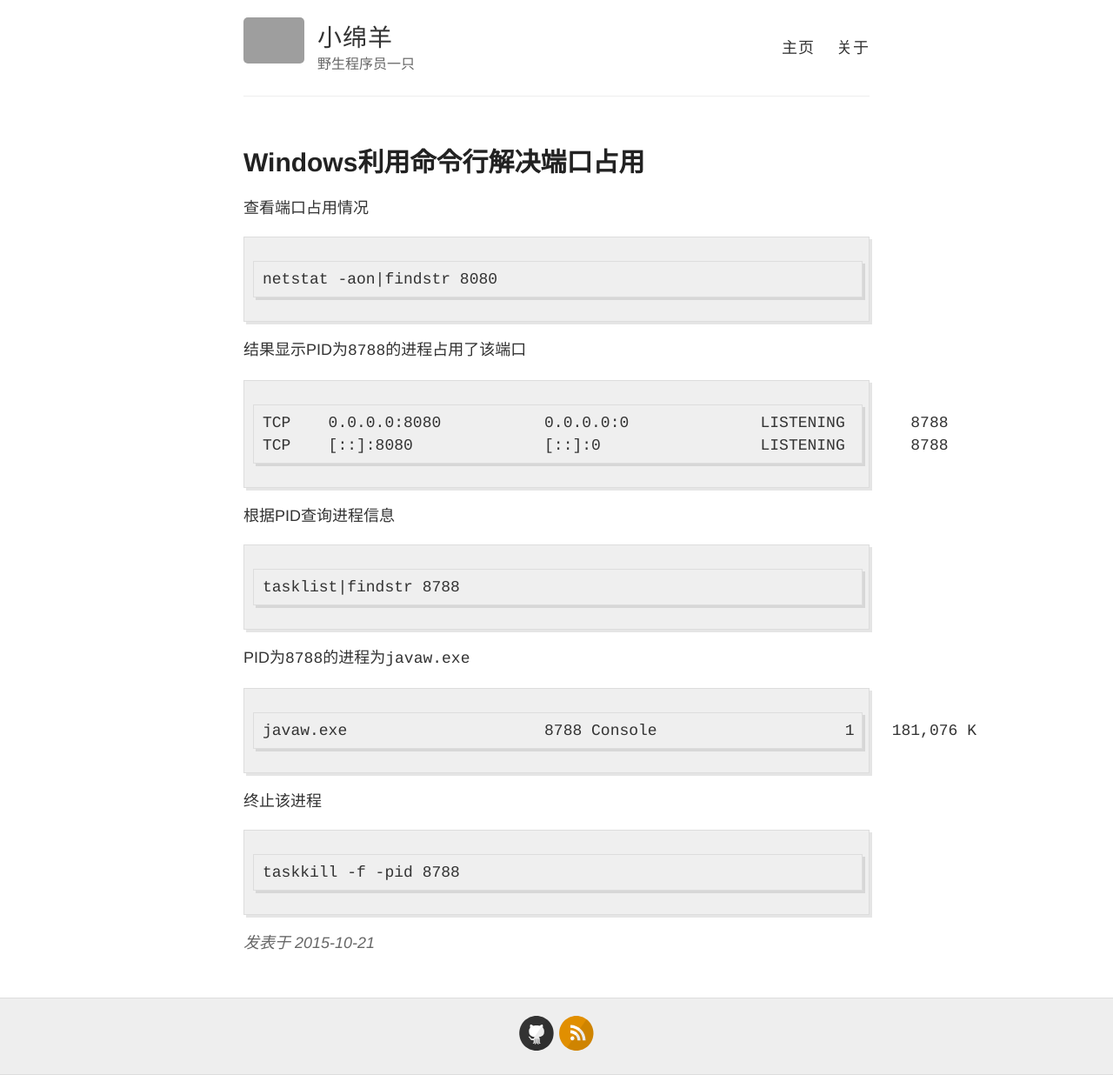
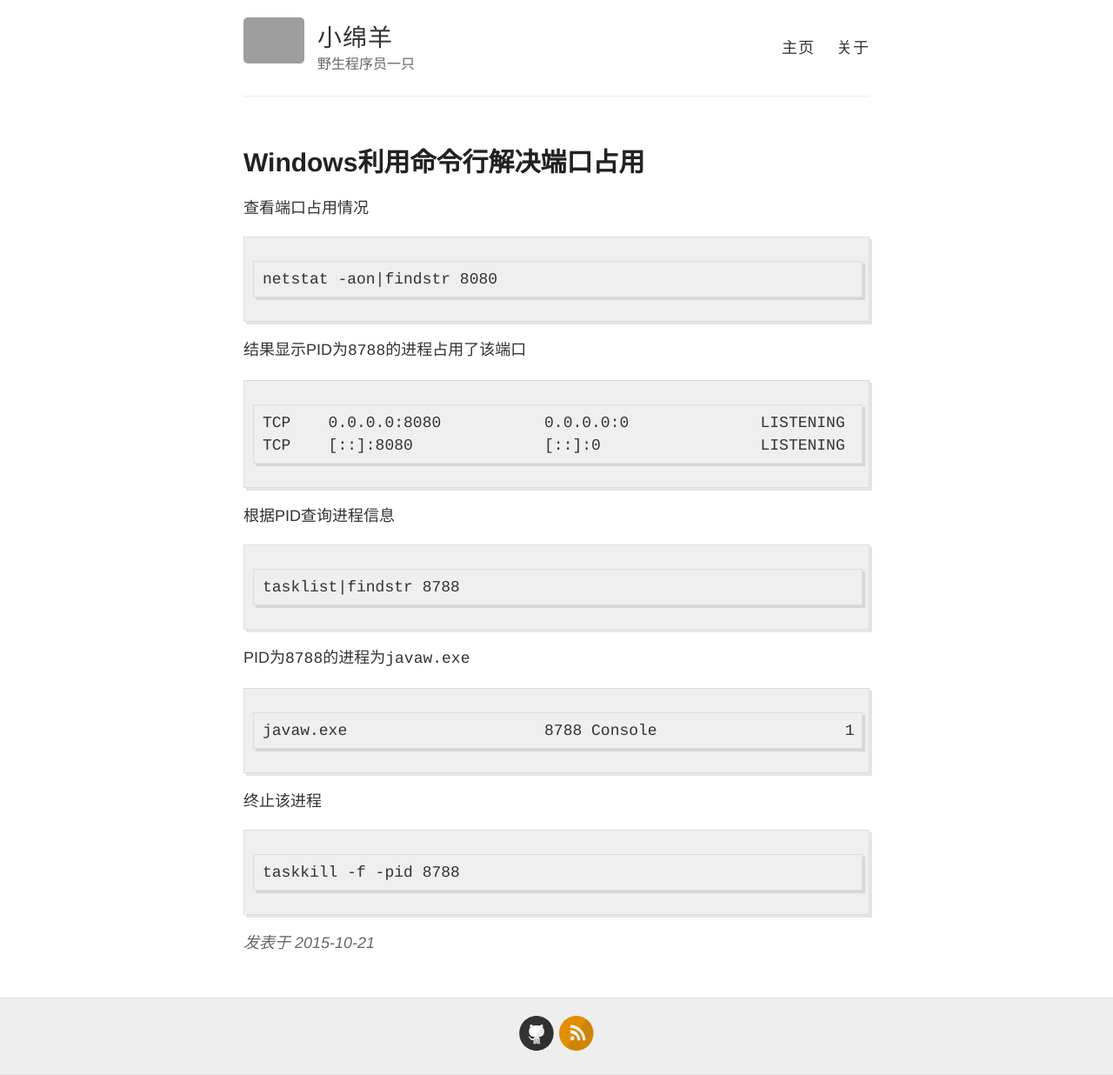
Before and after one commit to mingyangxiao/blog, a Jekyll site: the page built from _posts/2015-10-21-resolve-port-occupancy.md, in a window 1280 px wide. Shown: the whole page at 87% size. Built offline with Jekyll 4.4.1, drawn with Linux system fonts in a browser that asks for light colours; Markdown is read by kramdown in place of the engine named in the settings; grey boxes are pictures that could not be loaded.

Commit message:
修改代码样式

```diff
--- a/_sass/_highlights.scss
+++ b/_sass/_highlights.scss
@@ -8,8 +8,7 @@
   box-shadow: 3px 3px rgba(0,0,0,0.1);
   margin: 20px 0 20px 0;
   /*overflow: scroll;*/
-  word-wrap: break-word;
-  word-break: break-all;
+  overflow: auto;
 }
 
 code {
```
